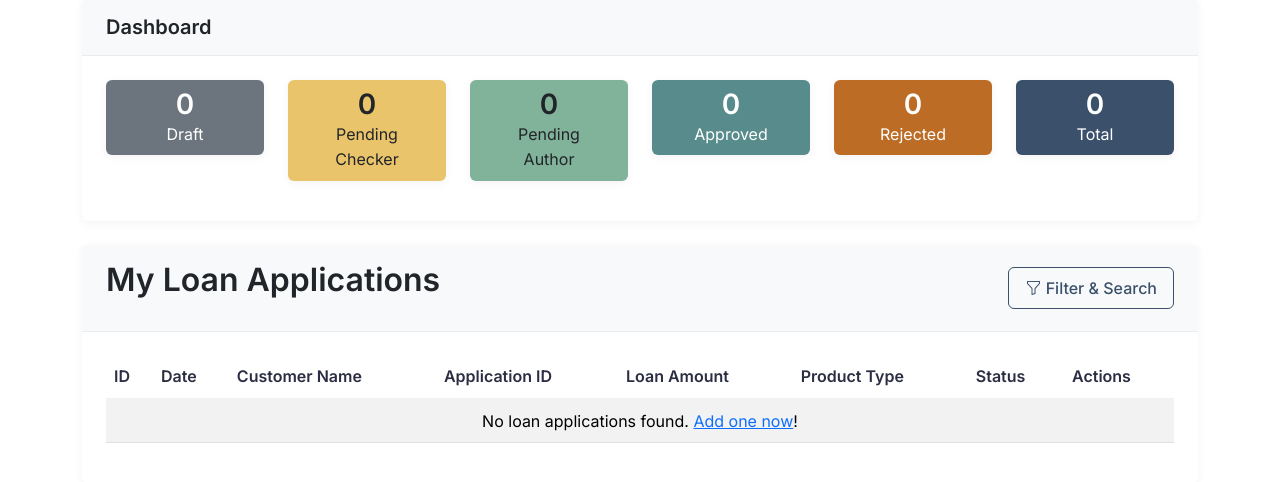
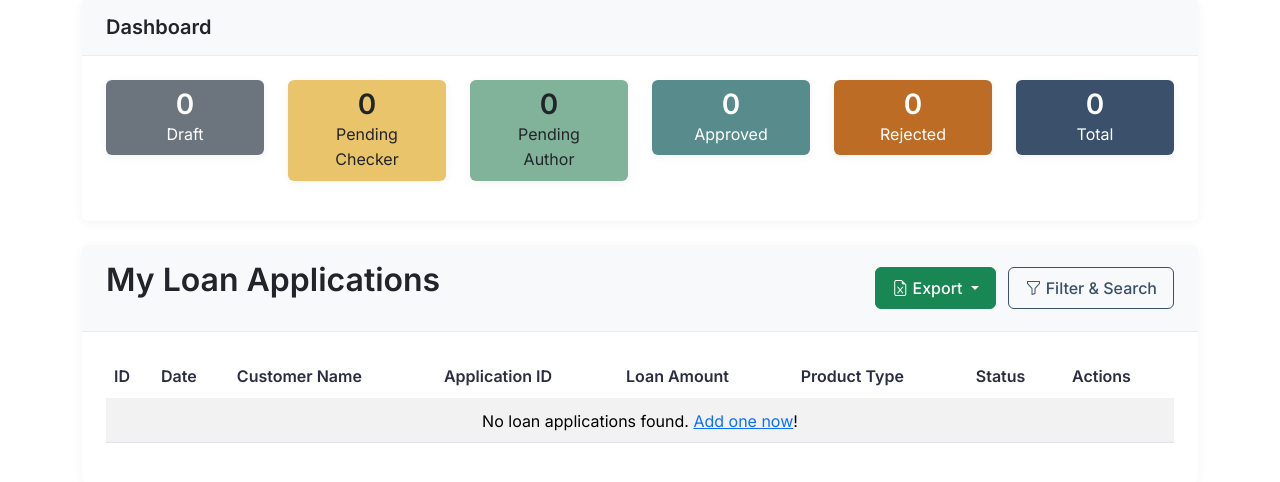
Before and after one commit to amlanacharya/md, a Flask app: page / in a window 1280 px wide. Shown: the part 171-653 px from the top of the page. Run offline with Flask 3, Linux system fonts and the light colour scheme; the visitor is signed in with stand-in values (Sample User, id 1); data that the repository does not hold is empty; some libraries are stand-ins or nearby versions.

Commit message:
queue excel export

```diff
--- a/app.py
+++ b/app.py
@@ -977,6 +977,76 @@ def export_distribution_author():
         mimetype='application/vnd.openxmlformats-officedocument.spreadsheetml.sheet'
     )
 
+# Route for exporting all cases with sorting options
+@app.route('/export-all-cases')
+@login_required
+def export_all_cases():
+    # Get sorting parameters
+    sort_by = request.args.get('sort_by', 'updated_at')
+    sort_order = request.args.get('sort_order', 'desc')
+    status_filter = request.args.get('status', '')
+    search_term = request.args.get('search', '')
+
+    # Base query
+    query = LoanApplication.query
+
+    # Apply role-based filtering
+    if current_user.is_maker():
+        # Makers see applications they created
+        query = query.filter_by(maker_id=current_user.id)
+    elif current_user.is_checker():
+        # Checkers see applications waiting for checker approval and those they've checked
+        query = query.filter(
+            (LoanApplication.status == LoanApplication.STATUS_PENDING_CHECKER) |
+            (LoanApplication.checker_id == current_user.id)
+        )
+    # Authors see all applications (no additional filter)
+
+    # Apply status filter if provided
+    if status_filter:
+        query = query.filter(LoanApplication.status == status_filter)
+
+    # Apply search filter if provided
+    if search_term:
+        search_pattern = f'%{search_term}%'
+        query = query.filter(
+            (LoanApplication.customer_name.like(search_pattern)) |
+            (LoanApplication.application_id.like(search_pattern)) |
+            (LoanApplication.product_type.like(search_pattern))
+        )
+
+    # Apply sorting
+    sort_column = getattr(LoanApplication, sort_by, LoanApplication.updated_at)
+    if sort_order == 'desc':
+        query = query.order_by(sort_column.desc())
+    else:
+        query = query.order_by(sort_column.asc())
+
+    # Get all applications
+    applications = query.all()
+
+    # Determine which fields to include based on user role
+    include_checker = current_user.is_checker() or current_user.is_author()
+    include_author = current_user.is_author()
+    include_rejection = current_user.is_author()
+
+    # Export to Excel
+    output, filename = export_applications_to_excel(
+        applications=applications,
+        filename_prefix='all_cases',
+        include_checker=include_checker,
+        include_author=include_author,
+        include_rejection=include_rejection
+    )
+
+    # Return the Excel file
+    return send_file(
+        output,
+        as_attachment=True,
+        download_name=filename,
+        mimetype='application/vnd.openxmlformats-officedocument.spreadsheetml.sheet'
+    )
+
 # Route for exporting productivity report
 @app.route('/export-productivity-report')
 @login_required
--- a/templates/index.html
+++ b/templates/index.html
@@ -92,6 +92,23 @@
                 {% endif %}
             </h2>
             <div>
+                <div class="dropdown d-inline-block me-2">
+                    <button class="btn btn-success dropdown-toggle" type="button" id="exportDropdown" data-bs-toggle="dropdown" aria-expanded="false">
+                        <i class="bi bi-file-earmark-excel"></i> Export
+                    </button>
+                    <ul class="dropdown-menu" aria-labelledby="exportDropdown">
+                        <li><h6 class="dropdown-header">Sort by</h6></li>
+                        <li><a class="dropdown-item" href="{{ url_for('export_all_cases', sort_by='date', sort_order='desc', status=status_filter, search=search_term) }}">Date (newest first)</a></li>
+                        <li><a class="dropdown-item" href="{{ url_for('export_all_cases', sort_by='date', sort_order='asc', status=status_filter, search=search_term) }}">Date (oldest first)</a></li>
+                        <li><a class="dropdown-item" href="{{ url_for('export_all_cases', sort_by='loan_amount', sort_order='desc', status=status_filter, search=search_term) }}">Loan Amount (highest first)</a></li>
+                        <li><a class="dropdown-item" href="{{ url_for('export_all_cases', sort_by='loan_amount', sort_order='asc', status=status_filter, search=search_term) }}">Loan Amount (lowest first)</a></li>
+                        <li><a class="dropdown-item" href="{{ url_for('export_all_cases', sort_by='customer_name', sort_order='asc', status=status_filter, search=search_term) }}">Customer Name (A-Z)</a></li>
+                        <li><a class="dropdown-item" href="{{ url_for('export_all_cases', sort_by='status', sort_order='asc', status=status_filter, search=search_term) }}">Status</a></li>
+                        <li><a class="dropdown-item" href="{{ url_for('export_all_cases', sort_by='product_type', sort_order='asc', status=status_filter, search=search_term) }}">Product Type</a></li>
+                        <li><hr class="dropdown-divider"></li>
+                        <li><a class="dropdown-item" href="{{ url_for('export_all_cases', status=status_filter, search=search_term) }}">Default Sort (Last Updated)</a></li>
+                    </ul>
+                </div>
                 <button class="btn btn-outline-primary" type="button" data-bs-toggle="collapse" data-bs-target="#filterCollapse" aria-expanded="false" aria-controls="filterCollapse">
                     <i class="bi bi-funnel"></i> Filter & Search
                 </button>
```
